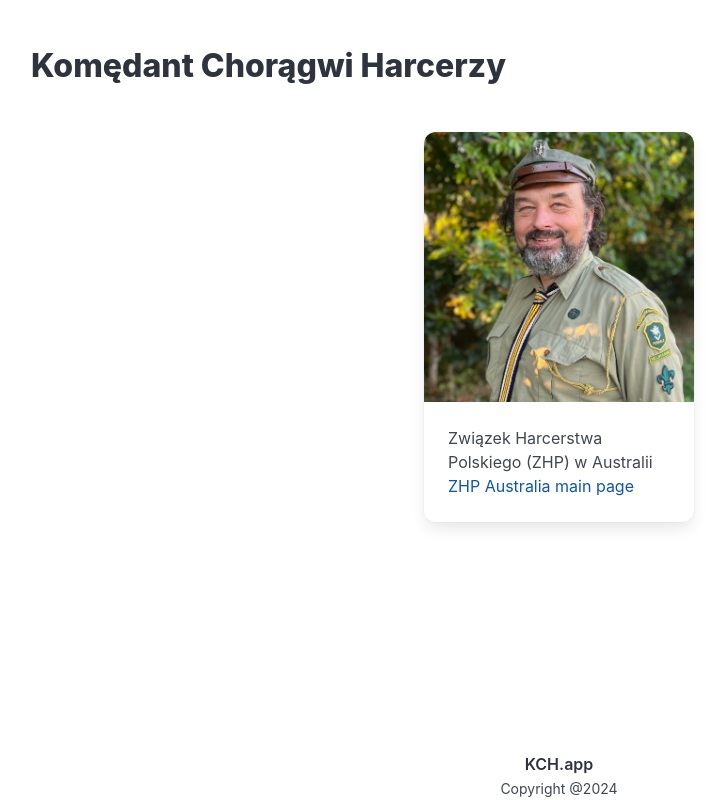
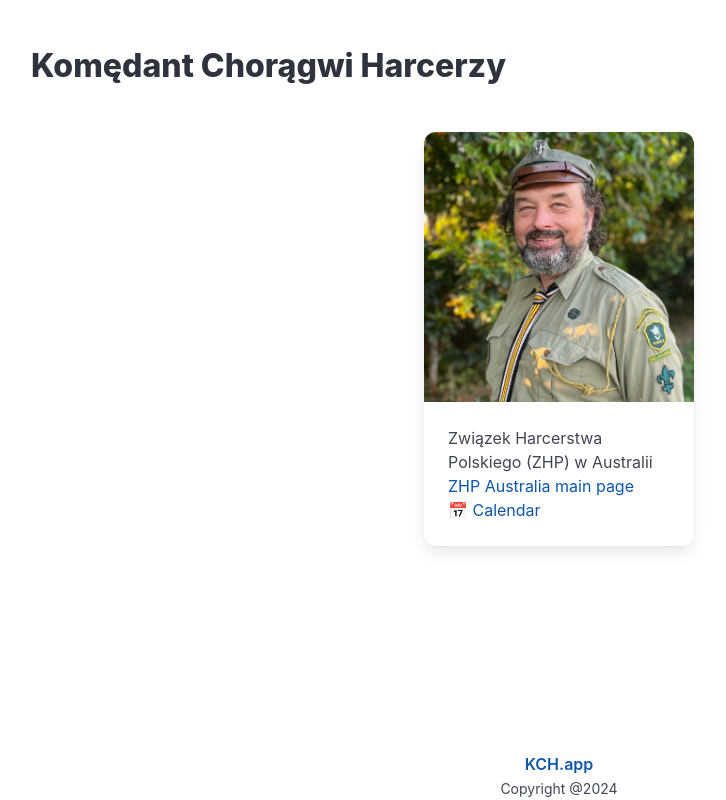
Before and after one commit to saramic/kch-blog, a Next.js app: page / in a window 1280 px wide. Shown: the whole page, without its empty margins (81-807 px from the left). Built offline with nearby package versions, Linux system fonts and the light colour scheme.

Commit message:
Added calendar linked to Google KCH AU

```diff
--- a/app/footer.tsx
+++ b/app/footer.tsx
@@ -1,8 +1,12 @@
+import Link from "next/link";
+
 export default function Footer() {
   return (
     <footer className="has-text-centered is-flex-align-items-flex-end mt-auto">
       <p>
-        <strong>KCH.app</strong>
+        <strong>
+          <Link href="/">KCH.app</Link>
+        </strong>
       </p>
       <small>
         <span>Copyright @2024</span>
--- a/app/header.tsx
+++ b/app/header.tsx
@@ -1,9 +1,13 @@
+import Link from "next/link";
+
 export default function Header() {
   return (
     <header className="has-text-centered">
       <section className="hero">
         <div className="hero-body">
+        <Link href="/">
           <h2 className="title">Komędant Chorągwi Harcerzy</h2>
+          </Link>
         </div>
       </section>
     </header>
--- a/app/page.tsx
+++ b/app/page.tsx
@@ -1,4 +1,5 @@
 import Image from "next/image";
+import Link from "next/link";
 
 export default function Page() {
   return (
@@ -18,6 +19,9 @@ export default function Page() {
                   <li>
                     <a href="https://www.zhp.org.au/">ZHP Australia main page</a>
                   </li>
+                  <li>
+                    <Link href="/calendar">️📅 Calendar</Link>
+                  </li>
                 </ul>
               </div>
             </div>
```
Also changed, not shown: app/calendar/page.tsx (added, +18 -0 lines).
